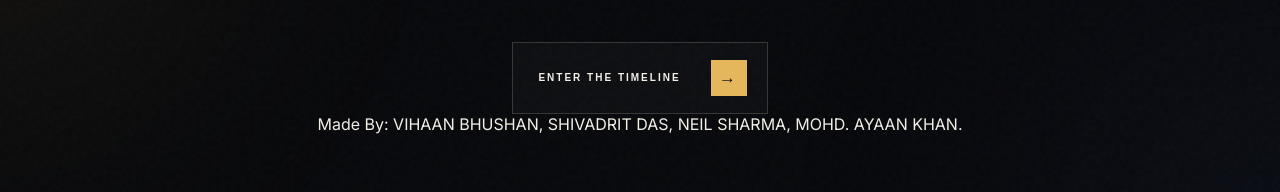
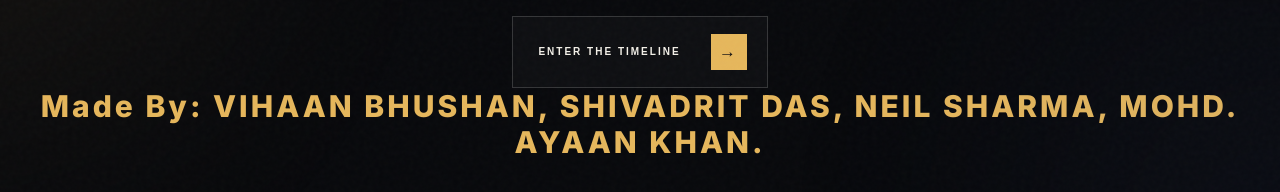
Before and after one commit to 17thToasterOnTheLeft/SST-ThemeA-Performance-Task, a plain HTML site: page index.html in a window 1280 px wide. Shown: the part 560-752 px from the top of the page. Drawn offline with nearby package versions, Linux system fonts and the light colour scheme.

Commit message:
Update style.css

```diff
--- a/style.css
+++ b/style.css
@@ -121,6 +121,23 @@ body {
     right: -250px;
 
     background: #465b9e;
+}
+
+ .names {
+
+    display: flex;
+
+    align-items: center;
+
+    gap: 14px;
+
+    color: var(--accent);
+
+    font-size: 30px;
+
+    font-weight: 800;
+
+    letter-spacing: 3px;
 }
 
 
```
